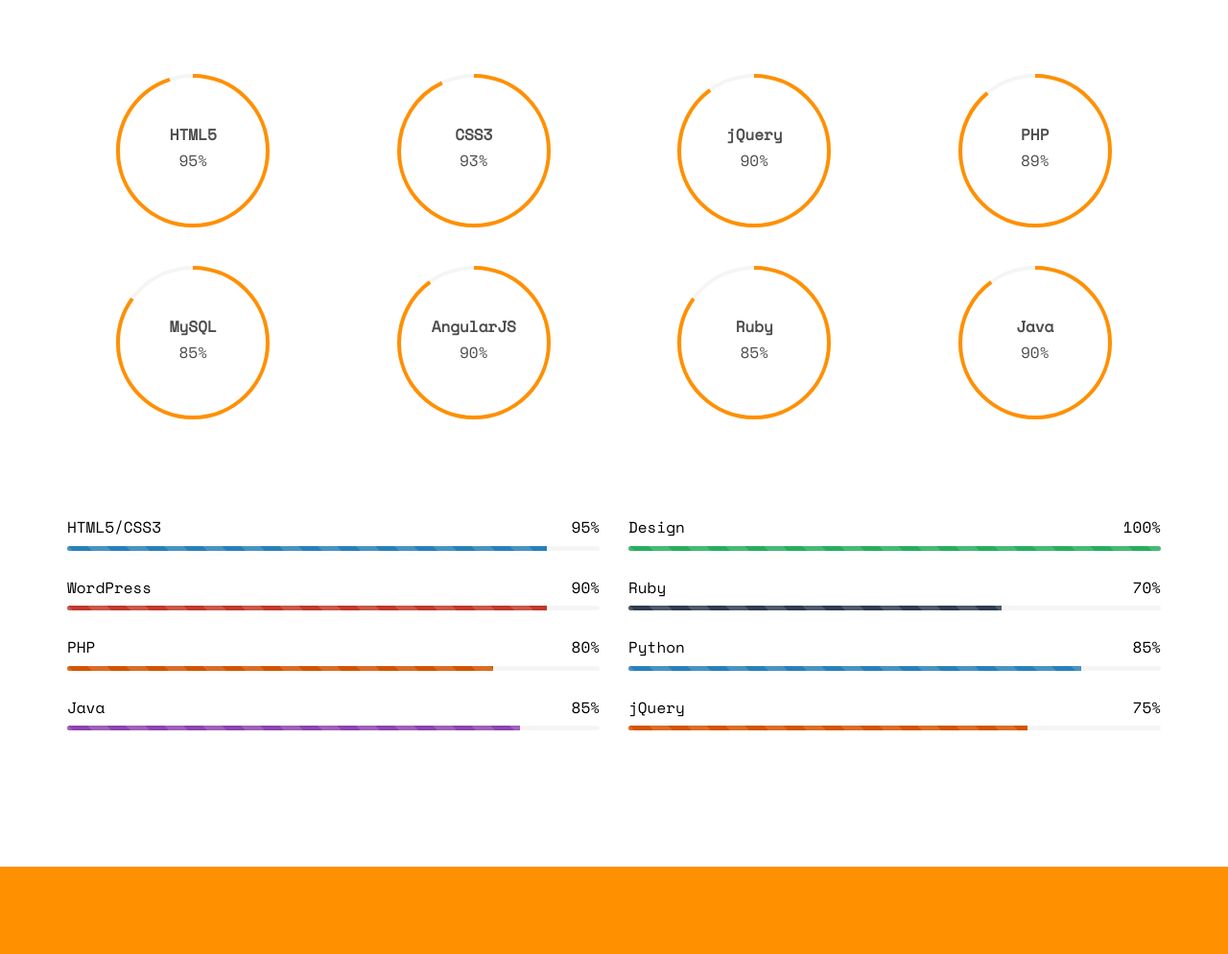
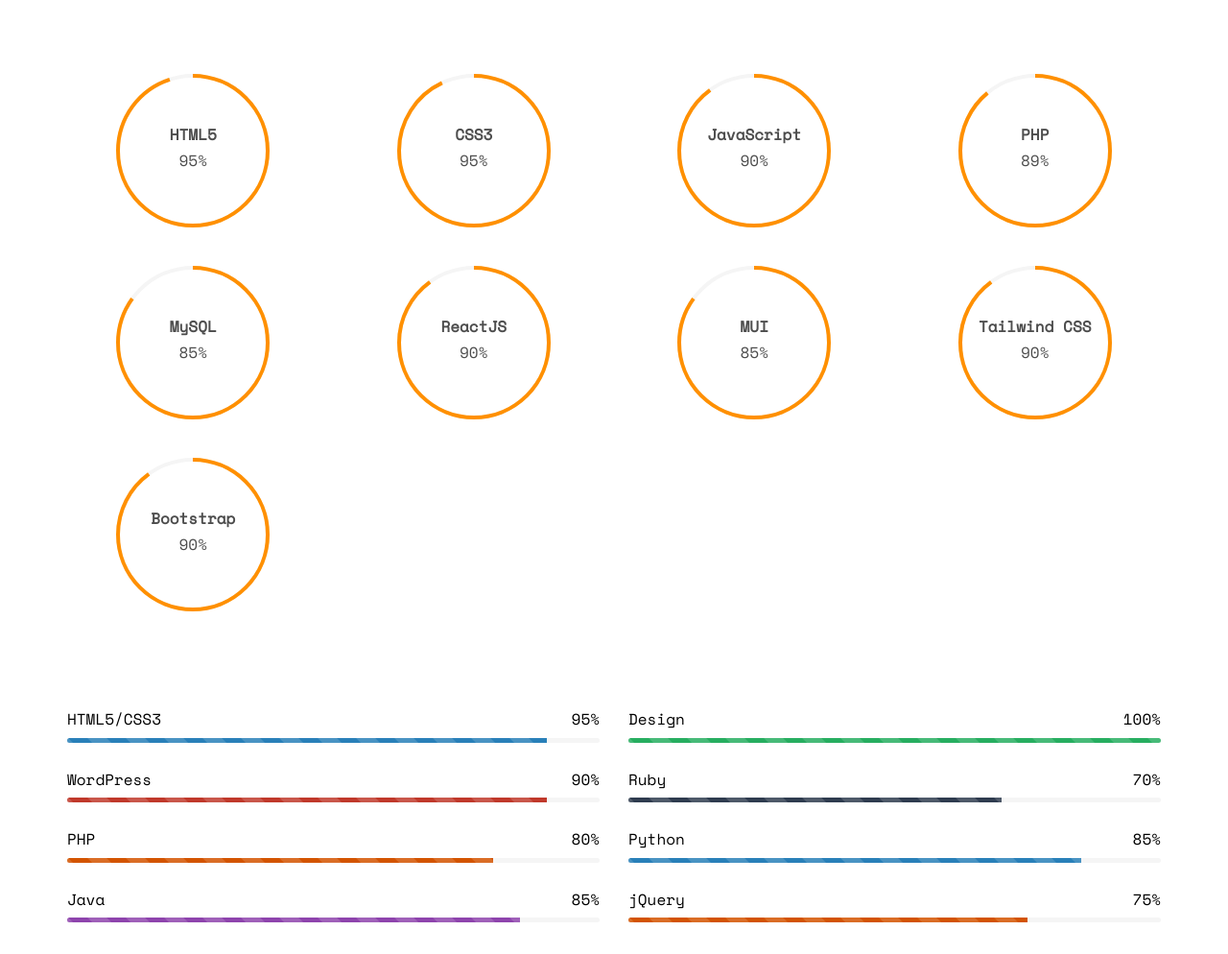
Before and after one commit to usmanshahid/PortFolio, a plain HTML site: page index.html in a window 1280 px wide. Shown: the part 4645-5639 px from the top of the page at 96% size. Drawn offline with nearby package versions, Linux system fonts and the light colour scheme; some packages are replaced by stand-ins of ours; no server answers; a small style sheet from the web is missing; files whose address does not match are found by name.

Commit message:
change in portofio items

```diff
--- a/index.html
+++ b/index.html
@@ -321,7 +321,8 @@
 					<div class="col-md-4 text-center">
 						<div class="feature-left">
 							<span class="icon">
-								<i class="icon-chat"></i>
+								<i class="icon-user"></i>
+
 							</span>
 							<div class="feature-copy">
 								<h3>UI Framework </h3>
@@ -374,10 +375,10 @@
 					<div class="chart" data-percent="95"><span><strong>HTML5</strong>95%</span></div>
 				</div>
 				<div class="col-md-3 col-sm-6 col-xs-12 text-center">
-					<div class="chart" data-percent="93"><span><strong>CSS3</strong>93%</span></div>
+					<div class="chart" data-percent="93"><span><strong>CSS3</strong>95%</span></div>
 				</div>
 				<div class="col-md-3 col-sm-6 col-xs-12 text-center">
-					<div class="chart" data-percent="90"><span><strong>jQuery</strong>90%</span></div>
+					<div class="chart" data-percent="90"><span><strong>JavaScript</strong>90%</span></div>
 				</div>
 
 				<div class="col-md-3 col-sm-6 col-xs-12 text-center">
@@ -387,13 +388,16 @@
 					<div class="chart" data-percent="85"><span><strong>MySQL</strong>85%</span></div>
 				</div>
 				<div class="col-md-3 col-sm-6 col-xs-12 text-center">
-					<div class="chart" data-percent="90"><span><strong>AngularJS</strong>90%</span></div>
+					<div class="chart" data-percent="90"><span><strong>ReactJS</strong>90%</span></div>
 				</div>
 				<div class="col-md-3 col-sm-6 col-xs-12 text-center">
-					<div class="chart" data-percent="85"><span><strong>Ruby</strong>85%</span></div>
+					<div class="chart" data-percent="85"><span><strong>MUI </strong>85%</span></div>
 				</div>
 				<div class="col-md-3 col-sm-6 col-xs-12 text-center">
-					<div class="chart" data-percent="90"><span><strong>Java</strong>90%</span></div>
+					<div class="chart" data-percent="90"><span><strong>Tailwind CSS</strong>90%</span></div>
+				</div>
+				<div class="col-md-3 col-sm-6 col-xs-12 text-center">
+					<div class="chart" data-percent="90"><span><strong>Bootstrap</strong>90%</span></div>
 				</div>
 			</div>
 			<div class="row">
```
